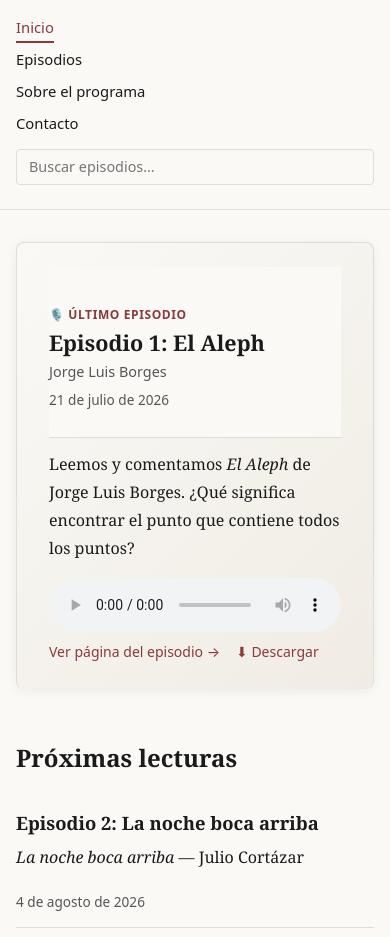
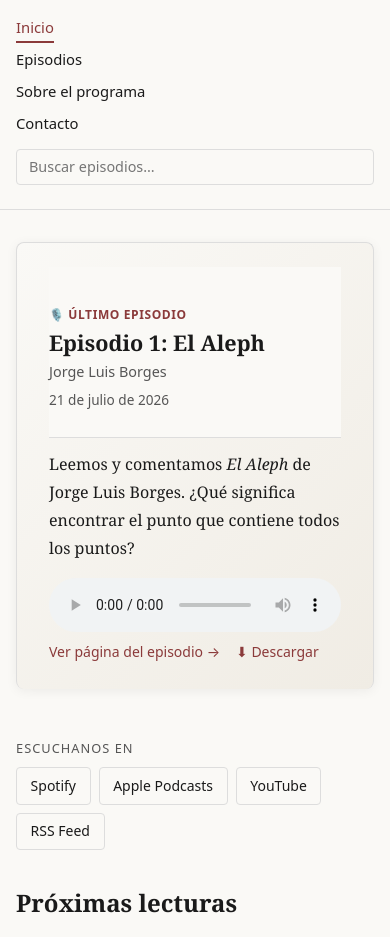
Before and after one commit to akielbowicz/el-mundo-ha-vivido-equivocado, a website: page resources/index.html in a window 390 px wide. Shown: the part 123-1060 px from the top of the page. Drawn offline with Linux system fonts and the light colour scheme.

Commit message:
Add podcast distribution links (Spotify, Apple, YouTube, RSS)
Add 'Escuchanos en' badge bar below the hero card with
placeholder links to Spotify, Apple Podcasts, YouTube,
and RSS Feed. Accessible, responsive, hover effects.

```diff
--- a/resources/index.html
+++ b/resources/index.html
@@ -56,6 +56,19 @@
       </div>
     </section>
 
+    <section aria-labelledby="plataformas-titulo" class="platform-section">
+      <div class="container">
+        <h2 id="plataformas-titulo" class="sr-only">Escuchanos en</h2>
+        <p class="platform-label">Escuchanos en</p>
+        <ul class="platform-list">
+          <li><a href="#" class="platform-link" target="_blank" rel="noopener noreferrer">Spotify</a></li>
+          <li><a href="#" class="platform-link" target="_blank" rel="noopener noreferrer">Apple Podcasts</a></li>
+          <li><a href="#" class="platform-link" target="_blank" rel="noopener noreferrer">YouTube</a></li>
+          <li><a href="#" class="platform-link" target="_blank" rel="noopener noreferrer">RSS Feed</a></li>
+        </ul>
+      </div>
+    </section>
+
     <section aria-labelledby="proximos-titulo">
       <div class="container">
         <h2 id="proximos-titulo">Próximas lecturas</h2>
--- a/resources/style.css
+++ b/resources/style.css
@@ -167,6 +167,48 @@ a {
 a:hover,
 a:focus-visible {
   color: var(--color-accent-hover);
+}
+
+/* ── Platform Distribution Links ───────── */
+
+.platform-section {
+  margin-bottom: 2rem;
+}
+
+.platform-label {
+  font-family: var(--font-ui);
+  font-size: 0.8rem;
+  text-transform: uppercase;
+  letter-spacing: 0.08em;
+  color: var(--color-muted);
+  margin-bottom: 0.5rem;
+}
+
+.platform-list {
+  list-style: none;
+  display: flex;
+  flex-wrap: wrap;
+  gap: 0.5rem;
+}
+
+.platform-link {
+  display: inline-block;
+  font-family: var(--font-ui);
+  font-size: 0.875rem;
+  padding: 0.35rem 0.85rem;
+  border: 1px solid var(--color-border);
+  border-radius: 4px;
+  text-decoration: none;
+  color: var(--color-text);
+  transition: background 0.15s, border-color 0.15s;
+}
+
+.platform-link:hover,
+.platform-link:focus-visible {
+  background: var(--color-accent);
+  color: #fff;
+  border-color: var(--color-accent);
+  text-decoration: none;
 }
 
 /* ── Hero Episode Card ─────────────────── */
```
Also changed, not shown: 1 other file.
